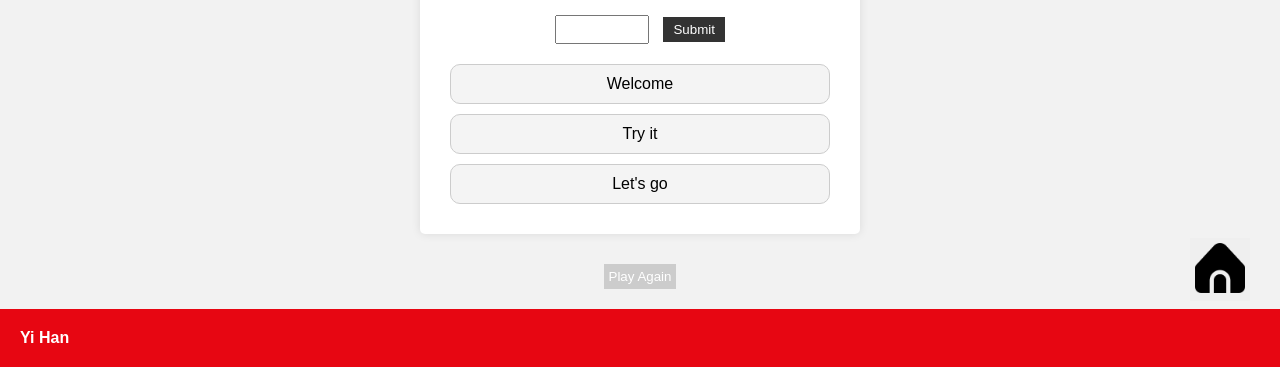
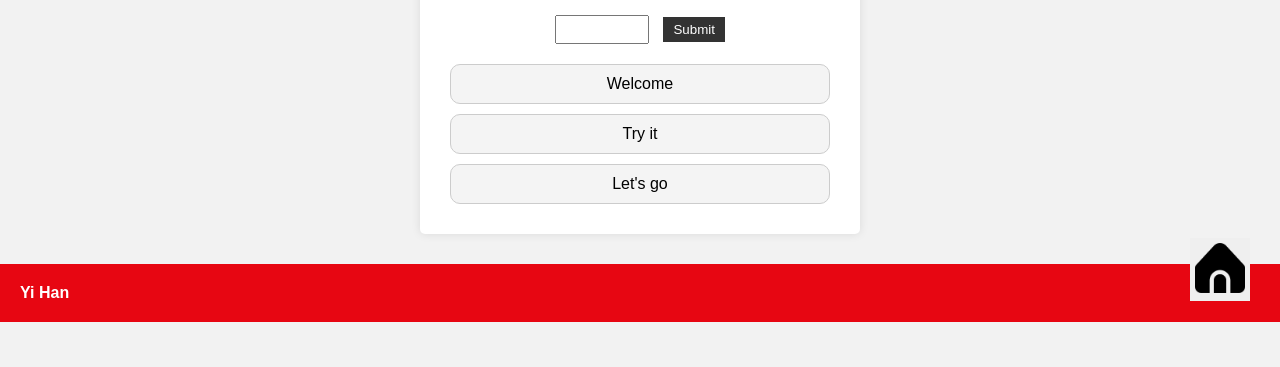
Before and after one commit to smomar1/mini-game-website, a plain HTML site: page numberGuesser/numberGuesser.html in a window 1280 px wide. Shown: the part 469-836 px from the top of the page. After the commit the page ends 800 px from the top, so only its background shows below. Drawn offline with Linux system fonts and the light colour scheme.

Commit message:
Ajustment

```diff
--- a/numberGuesser/ngStyle.css
+++ b/numberGuesser/ngStyle.css
@@ -118,7 +118,7 @@ input[type="submit"] {
   border-radius: 10px;
 }
 
-#resetButton {
+/* #resetButton {
   background-color: #ccc;
   color: white;
   padding: 5px;
@@ -129,7 +129,7 @@ input[type="submit"] {
 
 #resetButton:hover {
   background-color: #333;
-}
+} */
 
 #backToHome {
   position: fixed;
--- a/numberGuesser/numberGuesser.html
+++ b/numberGuesser/numberGuesser.html
@@ -7,8 +7,6 @@
   <link rel="stylesheet" type="text/css" href="ngStyle.css" />
 </head>
 
-
-<body>
   <header>
     <h1>Number Guesser</h1>
     <nav>
@@ -44,7 +42,7 @@
       </div>
     </div>
 
-    <button id="resetButton">Play Again</button>
+    <!-- <button id="resetButton">Play Again</button> -->
 
     <button id="backToHome"><img src="homeIcon.png" alt="backToHome"></button>
 
@@ -52,4 +50,5 @@
   </body>
 
   <footer>Yi Han</footer>
+
 </html>
```
